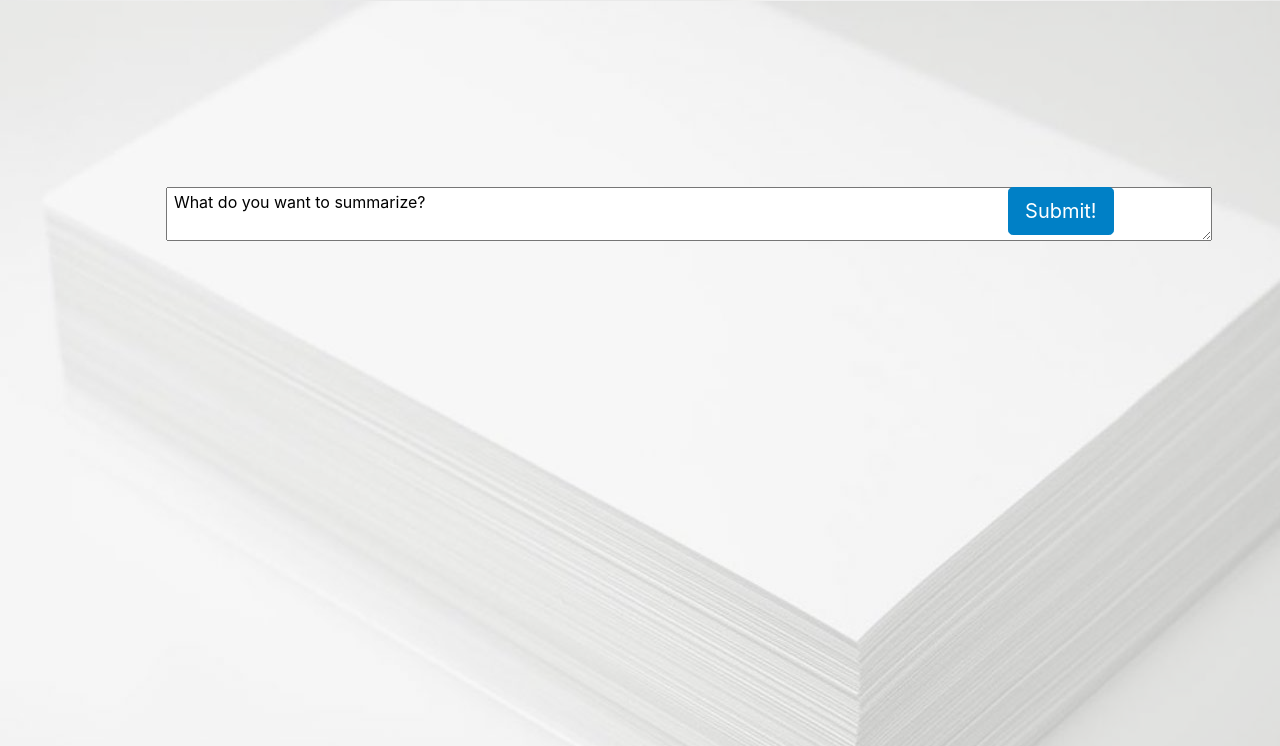
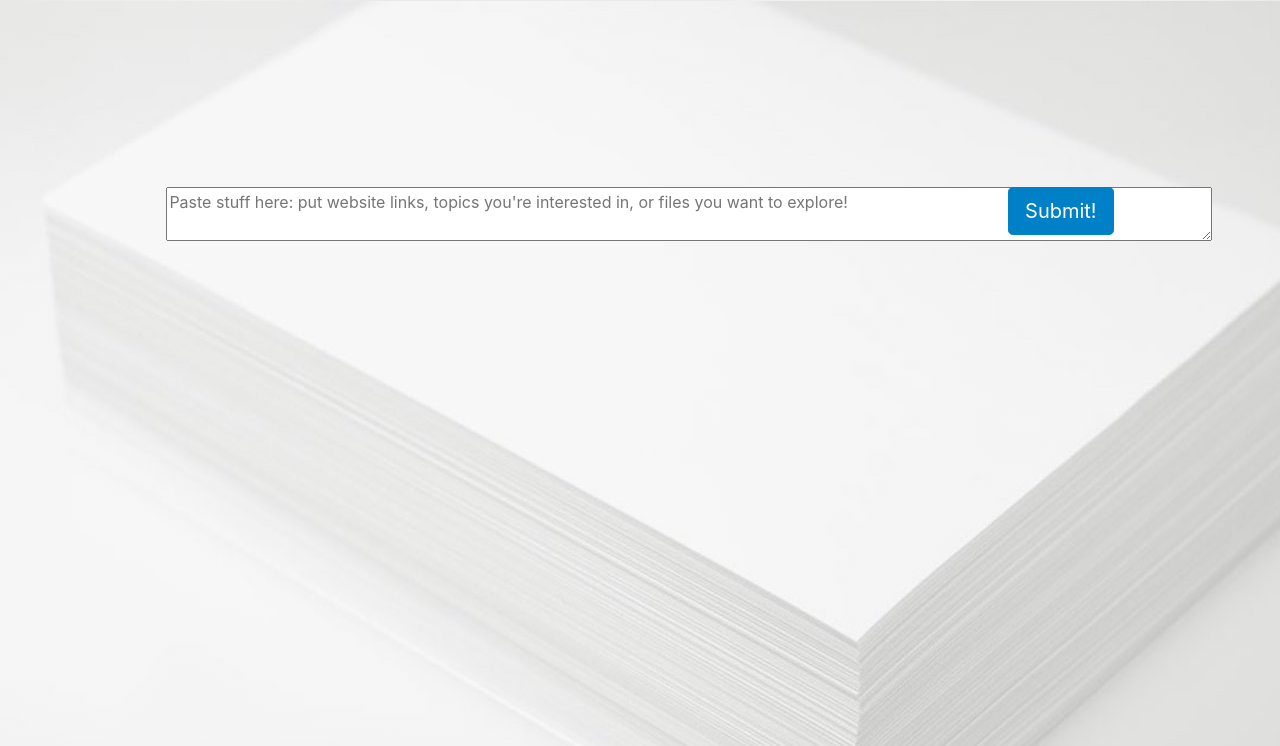
Before and after one commit to AndySheu/CalHacks2018, a Flask app: page / in a window 1280 px wide. Shown: the part 799-1545 px from the top of the page. Run offline with Flask 2, Linux system fonts and the light colour scheme; some libraries are stand-ins or nearby versions.

Commit message:
Style fixes

```diff
--- a/templates/index.html
+++ b/templates/index.html
@@ -61,7 +61,7 @@
   	<div class = "container">
   		<!--summarize_text should be full URL-->
   		<form id = "text_submit_form" style = "text-align: center">
-  		    <textarea class = "text_input" rows = "2" cols="100" name="input_text"> What do you want to summarize? </textarea>
+            <textarea class = "text_input" rows = "2" cols="100" name="input_text" placeholder="Paste stuff here: put website links, topics you're interested in, or files you want to explore!"></textarea>
   		    <button id = "btn_submit_text" class="btn btn-outline-secondary btn-lg"> Submit! </button>
   		</form>
 
```
